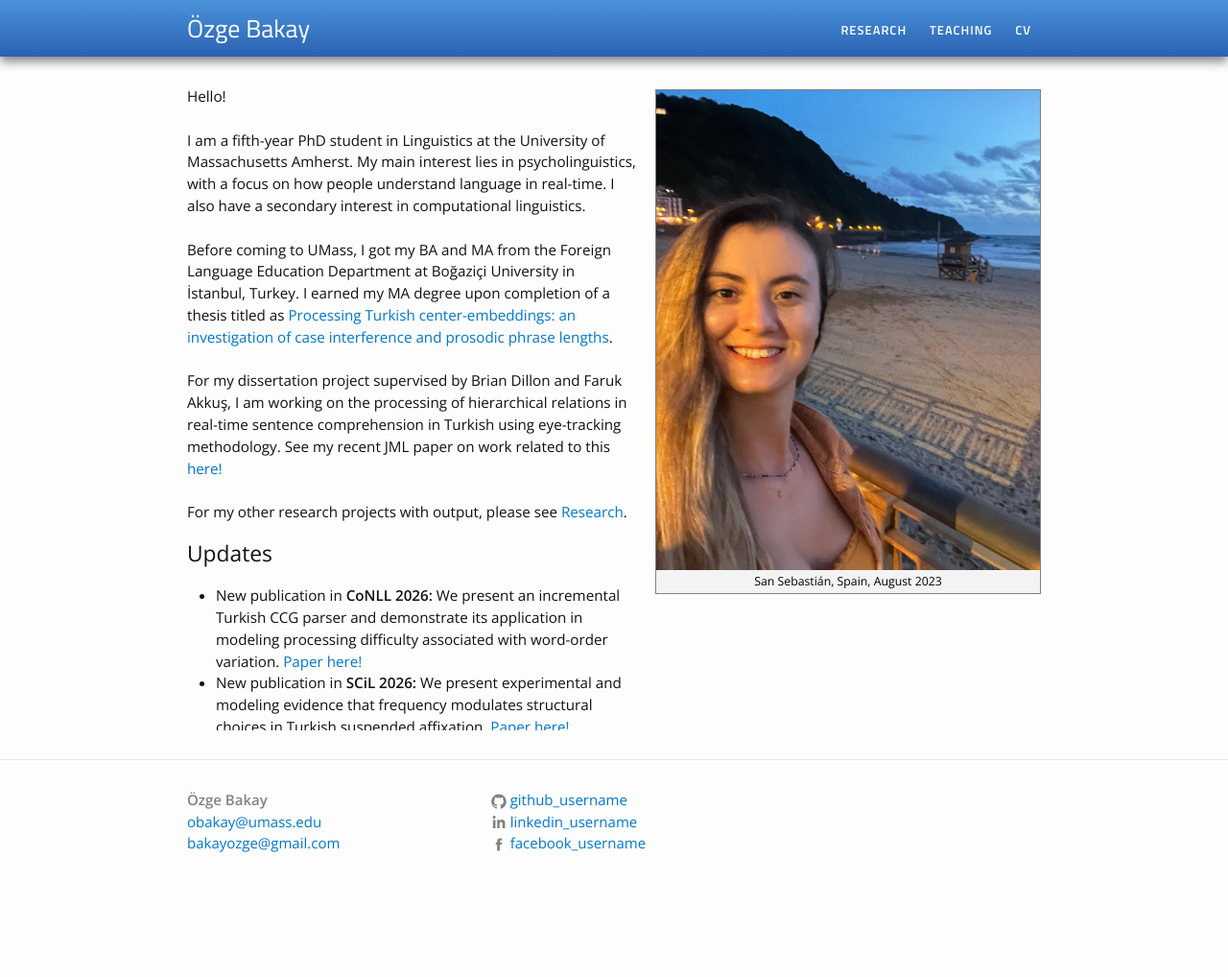
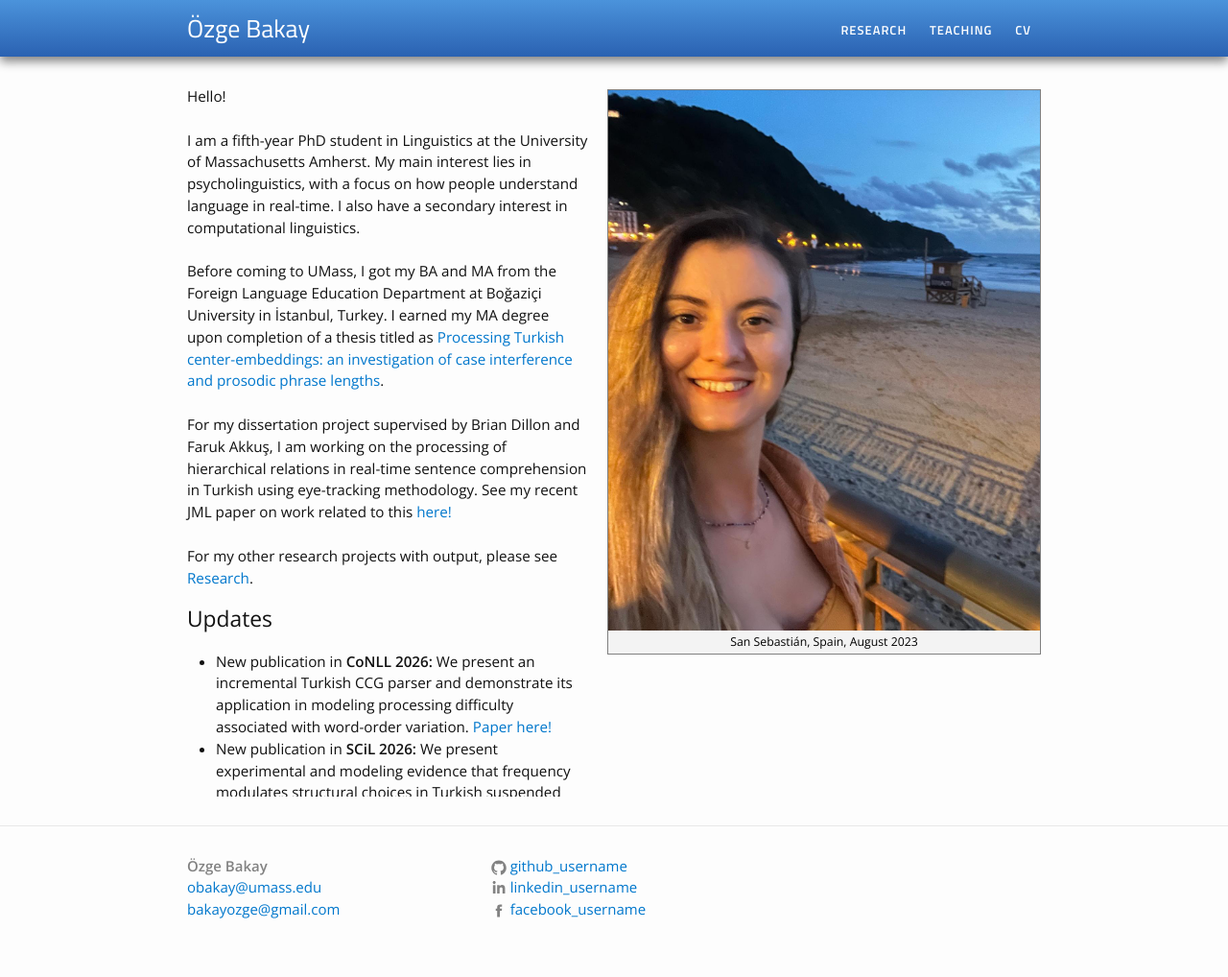
Before and after one commit to ozgebakay/ozgebakay.github.io, a Jekyll site: the page built from index.html, in a window 1280 px wide. Shown: the whole page at 96% size. Built offline with Jekyll 4.4.1, drawn with Linux system fonts in a browser that asks for light colours; before the commit the page ends 950 px from its top, so only the background shows below that.

Commit message:
Update index.html

```diff
--- a/index.html
+++ b/index.html
@@ -2,7 +2,7 @@
 layout: default
 ---
 
-{% include image.html url="/images/profile.jpg" caption="San Sebastián, Spain, August 2023" width=400 height=280 align="right" %}
+{% include image.html url="/images/profile.jpg" caption="San Sebastián, Spain, August 2023" width=450 align="right" %}
 
 <div class="home">
 
```
